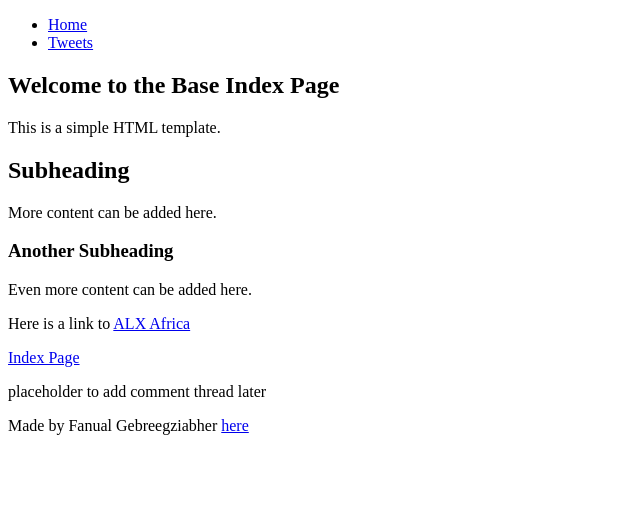
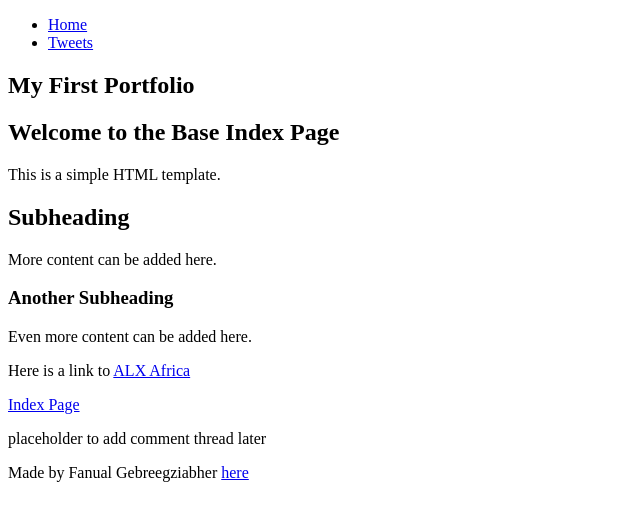
Before and after one commit to Fanual14/My_First_Portfolio, a plain HTML site: page html_basic/index.html in a window 1280 px wide. Shown: the whole page, without its empty margins (0-640 px from the left). Drawn offline with Linux system fonts and the light colour scheme.

Commit message:
Update some errors

```diff
--- a/html_basic/index.html
+++ b/html_basic/index.html
@@ -15,6 +15,9 @@
 
     <main>
         <article>
+            <header>
+                <h1>My First Portfolio</h1>
+            </header>
             <h1>Welcome to the Base Index Page</h1>
                 <p>This is a simple HTML template.</p>
             <h2>Subheading</h2>
@@ -23,14 +26,14 @@
                 <p>Even more content can be added here.</p>
                 <p>Here is a link to <a href=" https://i.ibb.co/gTDZZT8/ALX-Logo-07.png " alt="Placeholder Image">ALX Africa</a></p>
             <a href="tweets.html"> Index Page</a>
-        <article>
+        </article>
         <aside>
             <p>placeholder to add comment thread later</p>
         </aside>
     </main>
 
     <footer>
-                <p> Made by Fanual Gebreegziabher <a href="base_index.html" target="_blank">here</a></p>
+        <p> Made by Fanual Gebreegziabher <a href="base_index.html" target="_blank">here</a></p>
     </footer>
 
 </body>
```
Also changed, not shown: html_basic/tweets.html (+4 -1 lines).
